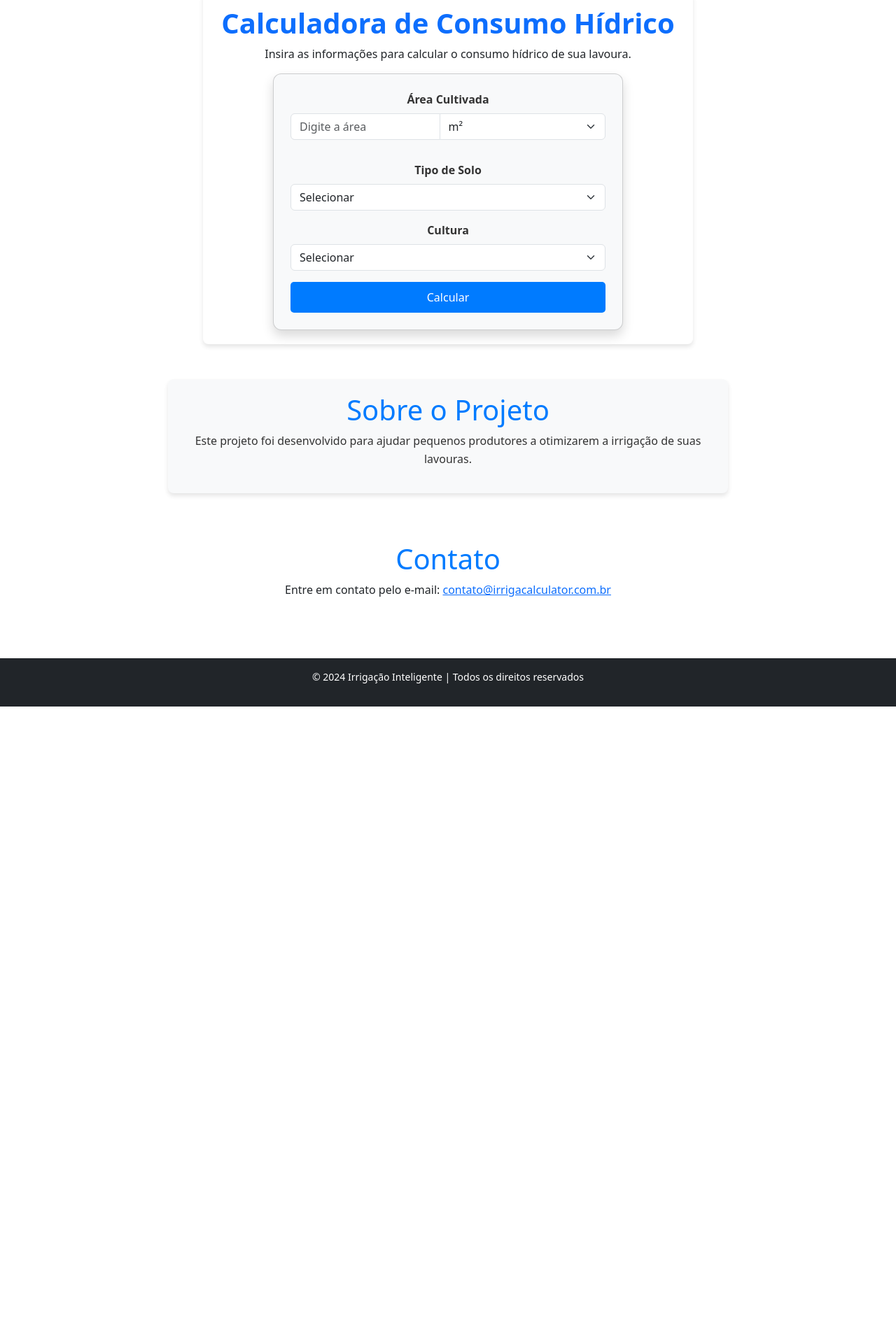
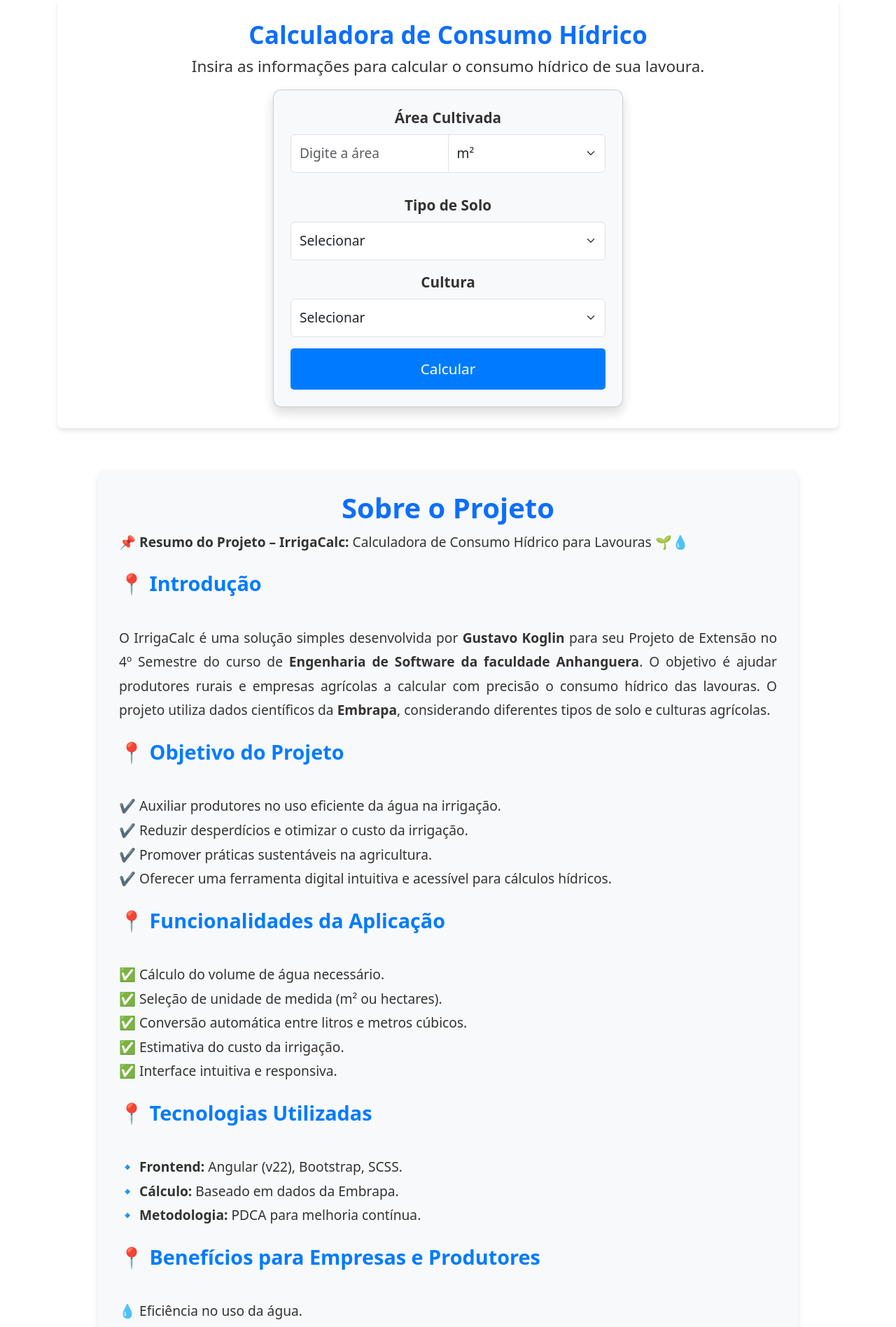
Before and after one commit to GustavoKoglin/IrrigaCalc_Front, an Angular app in the folder IrrigaCalc_Front/: page /#/sobre in a window 1280 px wide. Before the commit this address led to /. Shown: the part 260-2157 px from the top of the page at 70% size. Before the commit the page ends 1270 px from the top, so only its background shows below. Built offline with nearby package versions, Linux system fonts and the light colour scheme.

Commit message:
Finalizando Estilizações

```diff
--- a/IrrigaCalc_Front/src/app/app.routes.ts
+++ b/IrrigaCalc_Front/src/app/app.routes.ts
@@ -17,7 +17,7 @@ export const routes: Routes = [
 ];
 
 @NgModule({
-    imports: [RouterModule.forRoot(routes, { useHash: true })], // ⚠️ Ativa Hash
+    imports: [RouterModule.forRoot(routes, { useHash: true, scrollPositionRestoration: 'enabled' })], // ⚠️ Ativa Hash
     exports: [RouterModule],
     providers: [{ provide: LocationStrategy, useClass: HashLocationStrategy }] // ⚠️ Força Hash
   })
--- a/IrrigaCalc_Front/src/app/components/about/about.component.html
+++ b/IrrigaCalc_Front/src/app/components/about/about.component.html
@@ -1,6 +1,48 @@
-<div class="container mt-5">
-    <h1>Sobre o Projeto</h1>
-    <p>Este projeto foi desenvolvido para ajudar pequenos produtores a otimizarem a irrigação de suas lavouras.</p>
+<div class="container mt-5" id="sobre">
+  <h1 class="text-center text-primary fw-bold">Sobre o Projeto</h1>
 
-    <!-- <h2>Em parceria com a: <img src="./assets/images/embrapa_logo.png" alt="" srcset=""></h2> -->
+  <div class="projeto-descricao">
+      <p>📌 <strong>Resumo do Projeto – IrrigaCalc:</strong> Calculadora de Consumo Hídrico para Lavouras 🌱💧</p>
+      <p>
+          <span class="secao-titulo">📍 Introdução</span><br>
+          O IrrigaCalc é uma solução simples desenvolvida por <strong>Gustavo Koglin</strong> para seu Projeto de Extensão no 4º Semestre do curso de <strong>Engenharia de Software da faculdade Anhanguera</strong>. O objetivo é ajudar produtores rurais e empresas agrícolas a calcular com precisão o consumo hídrico das lavouras. O projeto utiliza dados científicos da <strong>Embrapa</strong>, considerando diferentes tipos de solo e culturas agrícolas.
+      </p>
+
+      <p>
+          <span class="secao-titulo">📍 Objetivo do Projeto</span><br>
+          ✔ Auxiliar produtores no uso eficiente da água na irrigação.<br>
+          ✔ Reduzir desperdícios e otimizar o custo da irrigação.<br>
+          ✔ Promover práticas sustentáveis na agricultura.<br>
+          ✔ Oferecer uma ferramenta digital intuitiva e acessível para cálculos hídricos.
+      </p>
+
+      <p>
+          <span class="secao-titulo">📍 Funcionalidades da Aplicação</span><br>
+          ✅ Cálculo do volume de água necessário.<br>
+          ✅ Seleção de unidade de medida (m² ou hectares).<br>
+          ✅ Conversão automática entre litros e metros cúbicos.<br>
+          ✅ Estimativa do custo da irrigação.<br>
+          ✅ Interface intuitiva e responsiva.
+      </p>
+
+      <p>
+          <span class="secao-titulo">📍 Tecnologias Utilizadas</span><br>
+          🔹 <strong>Frontend:</strong> Angular (v22), Bootstrap, SCSS.<br>
+          🔹 <strong>Cálculo:</strong> Baseado em dados da Embrapa.<br>
+          🔹 <strong>Metodologia:</strong> PDCA para melhoria contínua.
+      </p>
+
+      <p>
+          <span class="secao-titulo">📍 Benefícios para Empresas e Produtores</span><br>
+          💧 Eficiência no uso da água.<br>
+          💰 Redução de custos.<br>
+          🌱 Sustentabilidade na agricultura.<br>
+          📈 Tomada de decisão estratégica.
+      </p>
+
+      <p>
+          <span class="secao-titulo">📍 Parcerias e Expansão</span><br>
+          O IrrigaCalc pode ser implementado por empresas agrícolas, cooperativas e órgãos ambientais. Futuramente, poderá integrar sensores IoT e inteligência artificial para automação da irrigação.
+      </p>
   </div>
+</div>
--- a/IrrigaCalc_Front/src/app/components/about/about.component.scss
+++ b/IrrigaCalc_Front/src/app/components/about/about.component.scss
@@ -1,18 +1,41 @@
 .container {
-    max-width: 800px;
-    margin: 50px auto;
-    padding: 20px;
-    background: #f8f9fa;
-    border-radius: 8px;
-    box-shadow: 0px 4px 6px rgba(0, 0, 0, 0.1);
+  max-width: 1000px;
+  margin: auto;
+  padding: 30px;
+  background: #f8f9fa;
+  border-radius: 10px;
+  box-shadow: 0px 4px 8px rgba(0, 0, 0, 0.1);
+}
 
-    h1 {
-      color: #007bff;
-    }
+/* Estilização das seções */
+.projeto-descricao p {
+  font-size: 1.2rem; /* Aumento do tamanho da fonte */
+  line-height: 1.8; /* Espaçamento maior entre as linhas */
+  color: #333;
+  text-align: justify;
+}
 
-    p {
-      font-size: 16px;
-      color: #333;
-      line-height: 1.6;
-    }
+/* Título da Seção */
+.secao-titulo {
+  text-align: left;
+  font-size: 1.8rem; /* Aumento do tamanho dos títulos */
+  font-weight: bold;
+  color: #007bff;
+  display: block;
+  margin-top: 15px;
+}
+
+/* Responsividade */
+@media (max-width: 768px) {
+  .container {
+      padding: 20px;
   }
+
+  .projeto-descricao p {
+      font-size: 1.2rem; /* Ajuste para telas menores */
+  }
+
+  .secao-titulo {
+      font-size: 1.4rem;
+  }
+}
--- a/IrrigaCalc_Front/src/app/components/contact/contact.component.html
+++ b/IrrigaCalc_Front/src/app/components/contact/contact.component.html
@@ -1,6 +1,9 @@
-<div class="container mt-5">
+<div class="container mt-5" id="contato">
     <h1>Contato</h1>
-    <p>Entre em contato pelo e-mail: <a href="mailto:conto&#64;irrigacalculator.com.br"
-        >contato&#64;irrigacalculator.com.br</a
-      ></p>
+    <p>Em caso de dúvidas ou sugestões, por favor entre em contato<br>
+        pelo e-mail:<br>
+        <a href="mailto:engcomputacao.gustavokoglin@gmail.com" class="email-link">
+          engcomputacao.gustavokoglin&#64;gmail.com
+        </a>
+        </p>
   </div>
--- a/IrrigaCalc_Front/src/app/components/contact/contact.component.scss
+++ b/IrrigaCalc_Front/src/app/components/contact/contact.component.scss
@@ -1,6 +1,6 @@
 .container {
-    max-width: 600px;
-    margin: 50px auto;
+    max-width: 800px;
+    margin: 60px auto;
     padding: 20px;
     background: #fff;
     border-radius: 8px;
@@ -10,31 +10,23 @@
       color: #007bff;
     }
 
+    p {
+      font-size: 1.2rem;
+    }
+
+    .email-link {
+      text-decoration: none; /* Remove o sublinhado */
+      color: inherit; /* Mantém a cor padrão do texto */
+      font-weight: bold; /* Opcional: deixar o texto em negrito */
+    }
+
+    .email-link:hover {
+      color: blue; /* Cor ao passar o mouse */
+      text-decoration: underline; /* Opcional: adicionar sublinhado ao passar o mouse */
+    }
+
     label {
       font-weight: bold;
     }
 
-    input,
-    textarea {
-      width: 100%;
-      padding: 10px;
-      margin: 10px 0;
-      border: 1px solid #ccc;
-      border-radius: 5px;
-    }
-
-    button {
-      width: 100%;
-      padding: 10px;
-      background: #007bff;
-      color: white;
-      border: none;
-      border-radius: 5px;
-      font-size: 16px;
-      cursor: pointer;
-
-      &:hover {
-        background: #0056b3;
-      }
-    }
   }
--- a/IrrigaCalc_Front/src/app/components/footer/footer.component.html
+++ b/IrrigaCalc_Front/src/app/components/footer/footer.component.html
@@ -1,3 +1,3 @@
 <footer class="bg-dark text-white text-center p-3 mt-4">
-    <p>© 2024 Irrigação Inteligente | Todos os direitos reservados</p>
+    <p>©2024 IrrigaCalc | Todos os direitos reservados</p>
   </footer>
--- a/IrrigaCalc_Front/src/app/components/footer/footer.component.scss
+++ b/IrrigaCalc_Front/src/app/components/footer/footer.component.scss
@@ -3,7 +3,7 @@ footer {
     color: #fff;
     text-align: center;
     padding: 15px 0;
-    font-size: 14px;
+    font-size: 1.2rem;
     position: relative;
     width: 100%;
     bottom: 0;
--- a/IrrigaCalc_Front/src/app/components/header/header.component.html
+++ b/IrrigaCalc_Front/src/app/components/header/header.component.html
@@ -1,6 +1,6 @@
 <nav class="navbar navbar-expand-lg navbar-dark bg-primary">
   <div class="container">
-    <a class="navbar-brand" [routerLink]="'/'">Irrigação Inteligente</a>
+    <a class="navbar-brand" [routerLink]="'/'">IrrigaCalc</a>
     <button class="navbar-toggler" type="button" data-bs-toggle="collapse" data-bs-target="#navbarNav"
       aria-controls="navbarNav" aria-expanded="false" aria-label="Toggle navigation">
       <span class="navbar-toggler-icon"></span>
@@ -8,7 +8,7 @@
     <div class="collapse navbar-collapse" id="navbarNav">
       <ul class="navbar-nav ms-auto">
         <li class="nav-item">
-          <a class="nav-link" [href]="'/inicio'">Home</a>
+          <a class="nav-link" [href]="'#inicio'">Home</a>
         </li>
         <li class="nav-item">
           <a class="nav-link" [href]="'#sobre'">Sobre</a>
--- a/IrrigaCalc_Front/src/app/components/header/header.component.scss
+++ b/IrrigaCalc_Front/src/app/components/header/header.component.scss
@@ -8,12 +8,14 @@ nav {
     }
 
     .navbar-nav .nav-link {
+      padding: 10px;
+      font-size: 1.2rem;
       color: white;
       font-weight: 500;
       transition: color 0.3s ease-in-out;
 
       &:hover {
-        color: #d4e6ff;
+        color: #39393a;
       }
     }
   }
--- a/IrrigaCalc_Front/src/app/components/home/home.component.html
+++ b/IrrigaCalc_Front/src/app/components/home/home.component.html
@@ -1,7 +1,7 @@
-<div class="container text-center mt-5">
-    <h1>Bem-vindo à Calculadora de Irrigação</h1>
+<div class="container text-center mt-5" id="inicio">
+    <h1>Bem-vindo à IrrigaCalc</h1>
     <p>Descubra a quantidade ideal de água para sua lavoura.</p>
     <app-irrigation-calculator></app-irrigation-calculator>
     <app-about></app-about>
     <app-contact></app-contact>
-  </div>
+</div>
--- a/IrrigaCalc_Front/src/app/components/irrigation-calculator/irrigation-calculator.component.html
+++ b/IrrigaCalc_Front/src/app/components/irrigation-calculator/irrigation-calculator.component.html
@@ -1,4 +1,4 @@
-<div class="container mt-5">
+<div class="container mt-5" id="calcular-custo-irrigacao">
   <h1 class="text-primary text-center fw-bold">
     Calculadora de Consumo Hídrico
   </h1>
--- a/IrrigaCalc_Front/src/app/components/irrigation-calculator/irrigation-calculator.component.scss
+++ b/IrrigaCalc_Front/src/app/components/irrigation-calculator/irrigation-calculator.component.scss
@@ -1,22 +1,31 @@
 .container {
-    max-width: 700px;
-    margin: 50px auto;
-    padding: 20px;
+  max-width: 1200px; // Aumento da largura máxima do container
+  margin: 60px auto;
+  padding: 30px;
   background: #ffffff;
   border-radius: 8px;
   box-shadow: 0px 4px 6px rgba(0, 0, 0, 0.1);
 
   h1 {
+    font-size: 2.2rem; // Aumento do tamanho do título
     color: #007bff;
   }
 
+  p {
+    font-size: 1.4rem; // Aumento do tamanho do texto geral
+    color: #333;
+  }
+
   .form-label {
+    font-size: 1.3rem; // Aumento do tamanho dos rótulos dos inputs
     font-weight: bold;
     color: #333;
   }
 
   .form-control,
   .form-select {
+    font-size: 1.2rem; // Aumento do tamanho dos inputs e selects
+    padding: 12px;
     margin-bottom: 15px;
   }
 
@@ -27,33 +36,37 @@
   .card {
     border-radius: 12px;
     background: #f8f9fa;
+    padding: 25px;
   }
 
   .result-container {
     background: #e9f5e9;
     border: 1px solid #28a745;
     border-radius: 8px;
+    padding: 20px;
+    font-size: 1.4rem;
   }
 
   .text-success {
+    font-size: 1.5rem;
     font-weight: bold;
     color: #28a745;
   }
 
   .text-danger {
+    font-size: 1.5rem;
     font-weight: bold;
     color: #dc3545;
   }
-
 
   button {
     width: 100%;
     background: #007bff;
     color: white;
-      padding: 10px;
+    padding: 14px; // Aumento do padding do botão
     border: none;
     border-radius: 5px;
-      font-size: 16px;
+    font-size: 1.3rem; // Aumento do tamanho do texto do botão
     cursor: pointer;
     transition: background 0.3s ease-in-out;
 
@@ -61,4 +74,36 @@
       background: #0056b3;
     }
   }
+
+  // Responsividade para telas menores
+  @media (max-width: 768px) {
+    max-width: 100%;
+    padding: 20px;
+
+    h1 {
+      font-size: 1.8rem;
     }
+
+    p {
+      font-size: 1.2rem;
+    }
+
+    .form-label {
+      font-size: 1.2rem;
+    }
+
+    .form-control,
+    .form-select {
+      font-size: 1.1rem;
+      padding: 10px;
+    }
+
+    button {
+      font-size: 1.2rem;
+    }
+
+    .result-container {
+      font-size: 1.3rem;
+    }
+  }
+}
```
Lines whose indentation alone changed are shown as unchanged.
